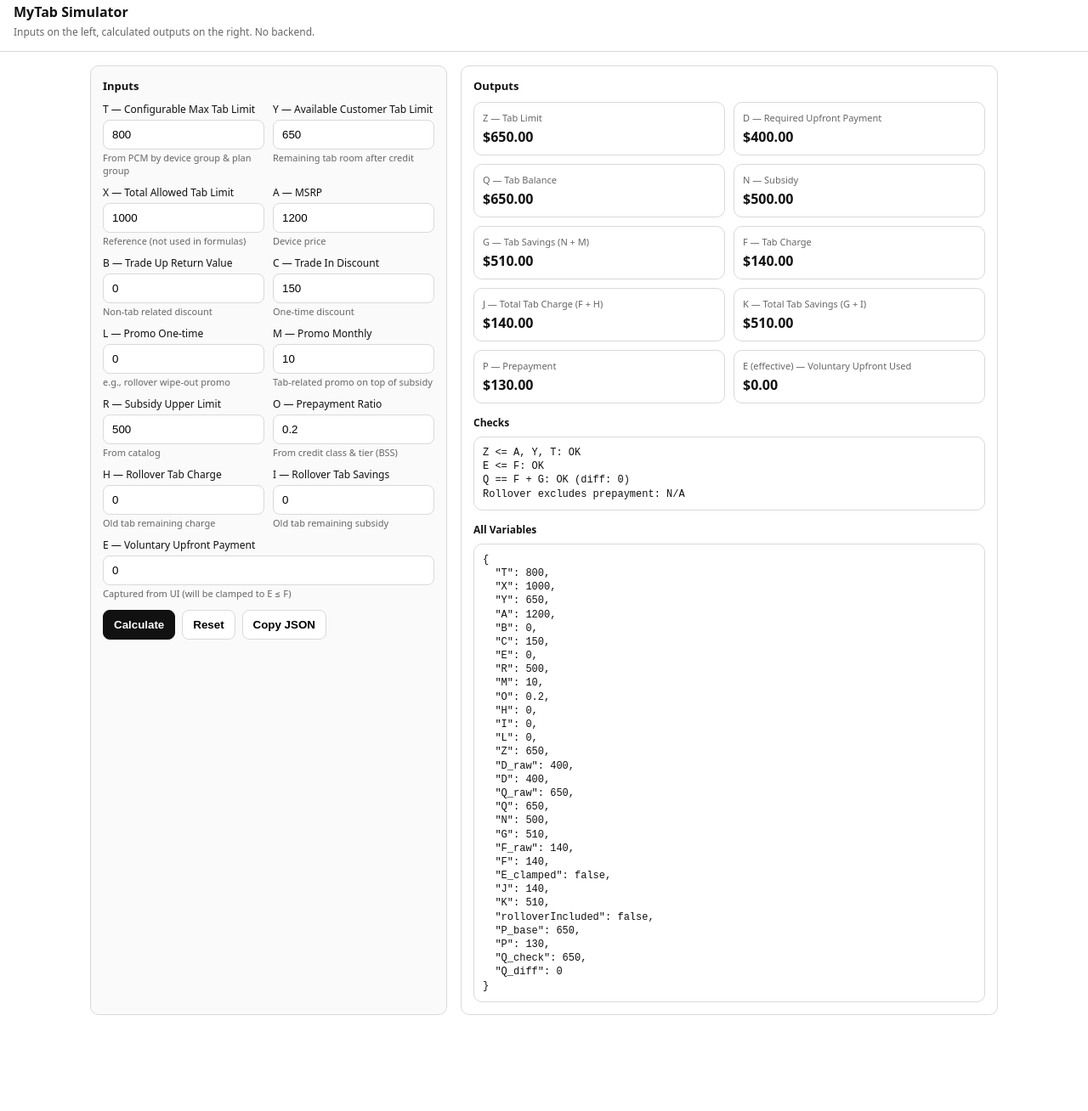
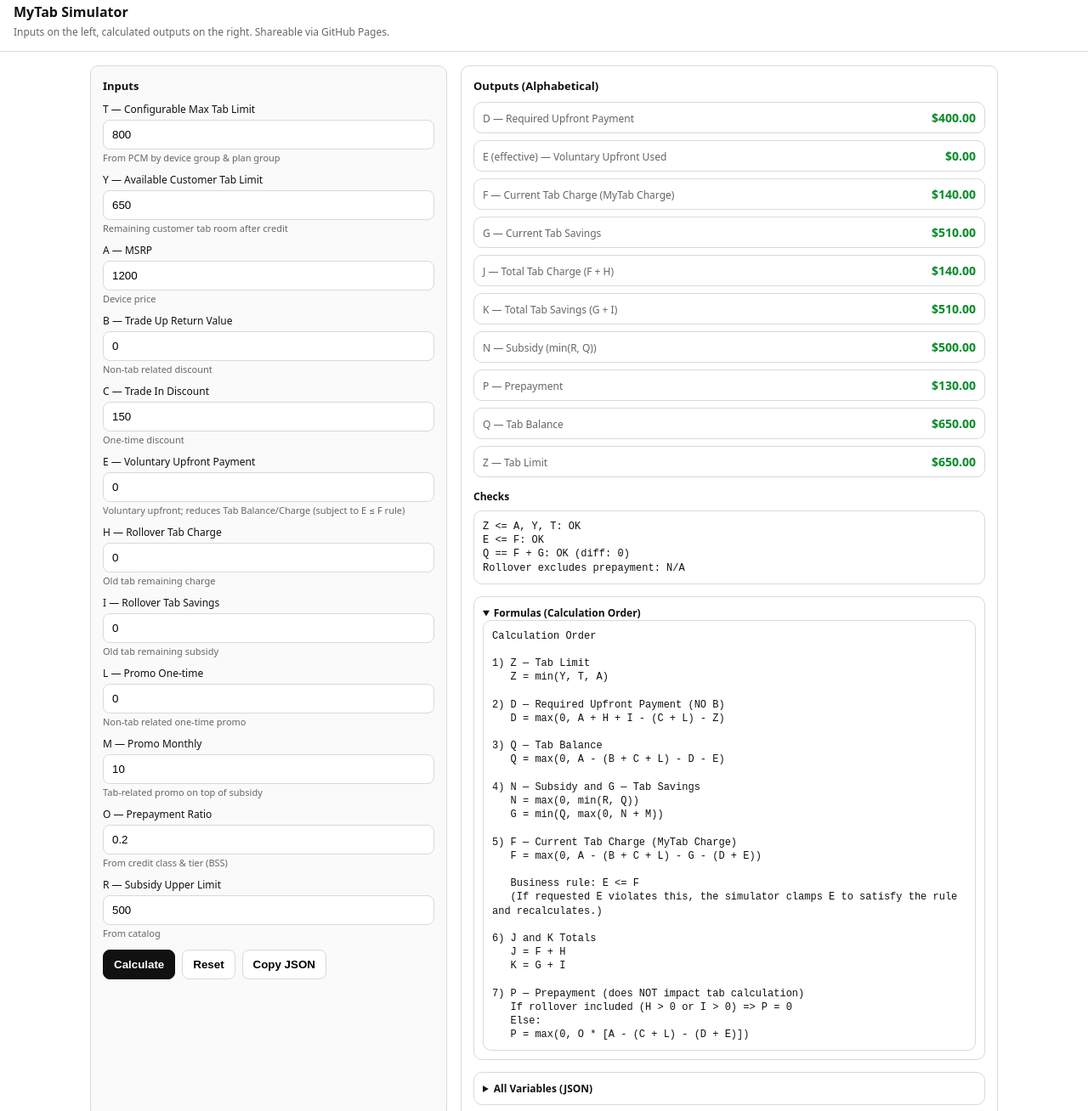
Before and after one commit to Berkcanozen/tabSimulator, a plain HTML site: page index.html in a window 1280 px wide. Shown: the part 11-1319 px from the top of the page at 85% size. Before the commit the page ends 1222 px from the top, so only its background shows below. Drawn offline with Linux system fonts and the light colour scheme.

Commit message:
Update index.html

```diff
--- a/index.html
+++ b/index.html
@@ -5,43 +5,52 @@
   <meta name="viewport" content="width=device-width,initial-scale=1" />
   <title>MyTab Simulator</title>
   <style>
-    :root { --border:#d9d9d9; --muted:#666; --bg:#fff; --panel:#fafafa; }
-    * { box-sizing: border-box; }
-    body { margin: 0; font-family: system-ui, -apple-system, Segoe UI, Roboto, Arial, sans-serif; background: var(--bg); color:#111; }
-    header { padding: 14px 16px; border-bottom: 1px solid var(--border); }
-    header h1 { margin: 0; font-size: 16px; font-weight: 700; }
-    header p { margin: 4px 0 0; color: var(--muted); font-size: 12px; }
+    :root{
+      --border:#d9d9d9;
+      --muted:#666;
+      --bg:#fff;
+      --panel:#fafafa;
+      --green:#0a8a2a;
+    }
+    *{ box-sizing:border-box; }
+    body{ margin:0; font-family:system-ui,-apple-system,Segoe UI,Roboto,Arial,sans-serif; background:var(--bg); color:#111; }
+    header{ padding:14px 16px; border-bottom:1px solid var(--border); }
+    header h1{ margin:0; font-size:16px; font-weight:700; }
+    header p{ margin:4px 0 0; color:var(--muted); font-size:12px; }
 
-    .layout { display: grid; grid-template-columns: 420px 1fr; gap: 16px; padding: 16px; max-width: 1100px; margin: 0 auto; }
-    .card { border: 1px solid var(--border); border-radius: 10px; background: var(--panel); padding: 14px; }
-    .card h2 { margin: 0 0 10px; font-size: 13px; font-weight: 700; }
-    .grid { display: grid; grid-template-columns: 1fr 1fr; gap: 10px; }
-    label { display:block; font-size: 12px; color:#111; margin: 0 0 4px; }
-    .hint { font-size: 11px; color: var(--muted); margin-top: 2px; }
-    input { width: 100%; padding: 9px 10px; border: 1px solid var(--border); border-radius: 8px; background:#fff; }
-    .row { display:flex; gap: 8px; margin-top: 12px; flex-wrap: wrap; }
-    button { padding: 9px 12px; border-radius: 8px; border: 1px solid var(--border); background:#fff; cursor: pointer; font-weight: 600; }
-    button.primary { background:#111; color:#fff; border-color:#111; }
+    .layout{ display:grid; grid-template-columns: 420px 1fr; gap:16px; padding:16px; max-width:1100px; margin:0 auto; }
+    @media (max-width: 980px){ .layout{ grid-template-columns:1fr; } }
 
-    .results { background:#fff; border: 1px solid var(--border); border-radius: 10px; padding: 14px; }
-    .results h2 { margin: 0 0 10px; font-size: 13px; font-weight: 700; }
-    .kpis { display: grid; grid-template-columns: 1fr 1fr; gap: 10px; }
-    .kpi { border: 1px solid var(--border); border-radius: 10px; padding: 10px; background:#fff; }
-    .kpi .k { font-size: 11px; color: var(--muted); }
-    .kpi .v { margin-top: 4px; font-size: 16px; font-weight: 800; }
-    .section { margin-top: 14px; }
-    .section h3 { margin: 0 0 8px; font-size: 12px; font-weight: 700; }
-    pre { margin: 0; padding: 10px; border: 1px solid var(--border); border-radius: 10px; background:#fff; overflow:auto; font-size: 12px; line-height: 1.35; }
+    .card{ border:1px solid var(--border); border-radius:10px; background:var(--panel); padding:14px; }
+    .results{ border:1px solid var(--border); border-radius:10px; background:#fff; padding:14px; }
 
-    @media (max-width: 980px) {
-      .layout { grid-template-columns: 1fr; }
-    }
+    h2{ margin:0 0 10px; font-size:13px; font-weight:700; }
+    label{ display:block; font-size:12px; margin:0 0 4px; }
+    .hint{ font-size:11px; color:var(--muted); margin-top:2px; }
+
+    input{ width:100%; padding:9px 10px; border:1px solid var(--border); border-radius:8px; background:#fff; }
+    .field{ margin-bottom:10px; }
+
+    .row{ display:flex; gap:8px; margin-top:12px; flex-wrap:wrap; }
+    button{ padding:9px 12px; border-radius:8px; border:1px solid var(--border); background:#fff; cursor:pointer; font-weight:600; }
+    button.primary{ background:#111; color:#fff; border-color:#111; }
+
+    .list{ display:flex; flex-direction:column; gap:8px; }
+    .item{ display:flex; justify-content:space-between; gap:12px; align-items:baseline; padding:8px 10px; border:1px solid var(--border); border-radius:10px; }
+    .item .k{ font-size:12px; color:var(--muted); }
+    .item .v{ font-size:14px; font-weight:800; color:var(--green); }
+
+    .section{ margin-top:14px; }
+    .section h3{ margin:0 0 8px; font-size:12px; font-weight:700; }
+    pre{ margin:0; padding:10px; border:1px solid var(--border); border-radius:10px; background:#fff; overflow:auto; font-size:12px; line-height:1.35; white-space:pre-wrap; }
+    details{ border:1px solid var(--border); border-radius:10px; padding:10px; background:#fff; }
+    summary{ cursor:pointer; font-weight:700; font-size:12px; }
   </style>
 </head>
 <body>
 <header>
   <h1>MyTab Simulator</h1>
-    <p>Inputs on the left, calculated outputs on the right. No backend.</p>
+  <p>Inputs on the left, calculated outputs on the right. Shareable via GitHub Pages.</p>
 </header>
 
 <main class="layout">
@@ -49,78 +58,78 @@
   <section class="card">
     <h2>Inputs</h2>
 
-      <div class="grid">
-        <div>
+    <!-- T and Y at the top -->
+    <div class="field">
       <label for="T">T — Configurable Max Tab Limit</label>
       <input id="T" type="number" step="0.01" value="800" />
-          <div class="hint">From PCM by device group & plan group</div>
+      <div class="hint">From PCM by device group &amp; plan group</div>
     </div>
-        <div>
+
+    <div class="field">
       <label for="Y">Y — Available Customer Tab Limit</label>
       <input id="Y" type="number" step="0.01" value="650" />
-          <div class="hint">Remaining tab room after credit</div>
+      <div class="hint">Remaining customer tab room after credit</div>
     </div>
 
-        <div>
-          <label for="X">X — Total Allowed Tab Limit</label>
-          <input id="X" type="number" step="0.01" value="1000" />
-          <div class="hint">Reference (not used in formulas)</div>
-        </div>
-        <div>
+    <!-- Then remaining inputs in single column alphabetical by letter -->
+    <div class="field">
       <label for="A">A — MSRP</label>
       <input id="A" type="number" step="0.01" value="1200" />
       <div class="hint">Device price</div>
     </div>
 
-        <div>
+    <div class="field">
       <label for="B">B — Trade Up Return Value</label>
       <input id="B" type="number" step="0.01" value="0" />
       <div class="hint">Non-tab related discount</div>
     </div>
-        <div>
+
+    <div class="field">
       <label for="C">C — Trade In Discount</label>
       <input id="C" type="number" step="0.01" value="150" />
       <div class="hint">One-time discount</div>
     </div>
 
-        <div>
+    <div class="field">
+      <label for="E">E — Voluntary Upfront Payment</label>
+      <input id="E" type="number" step="0.01" value="0" />
+      <div class="hint">Voluntary upfront; reduces Tab Balance/Charge (subject to E ≤ F rule)</div>
+    </div>
+
+    <div class="field">
+      <label for="H">H — Rollover Tab Charge</label>
+      <input id="H" type="number" step="0.01" value="0" />
+      <div class="hint">Old tab remaining charge</div>
+    </div>
+
+    <div class="field">
+      <label for="I">I — Rollover Tab Savings</label>
+      <input id="I" type="number" step="0.01" value="0" />
+      <div class="hint">Old tab remaining subsidy</div>
+    </div>
+
+    <div class="field">
       <label for="L">L — Promo One-time</label>
       <input id="L" type="number" step="0.01" value="0" />
-          <div class="hint">e.g., rollover wipe-out promo</div>
+      <div class="hint">Non-tab related one-time promo</div>
     </div>
-        <div>
+
+    <div class="field">
       <label for="M">M — Promo Monthly</label>
       <input id="M" type="number" step="0.01" value="10" />
       <div class="hint">Tab-related promo on top of subsidy</div>
     </div>
 
-        <div>
+    <div class="field">
+      <label for="O">O — Prepayment Ratio</label>
+      <input id="O" type="number" step="0.0001" value="0.2" />
+      <div class="hint">From credit class &amp; tier (BSS)</div>
+    </div>
+
+    <div class="field">
       <label for="R">R — Subsidy Upper Limit</label>
       <input id="R" type="number" step="0.01" value="500" />
       <div class="hint">From catalog</div>
-        </div>
-        <div>
-          <label for="O">O — Prepayment Ratio</label>
-          <input id="O" type="number" step="0.0001" value="0.2" />
-          <div class="hint">From credit class & tier (BSS)</div>
-        </div>
-
-        <div>
-          <label for="H">H — Rollover Tab Charge</label>
-          <input id="H" type="number" step="0.01" value="0" />
-          <div class="hint">Old tab remaining charge</div>
-        </div>
-        <div>
-          <label for="I">I — Rollover Tab Savings</label>
-          <input id="I" type="number" step="0.01" value="0" />
-          <div class="hint">Old tab remaining subsidy</div>
-        </div>
-      </div>
-
-      <div style="margin-top:10px;">
-        <label for="E">E — Voluntary Upfront Payment</label>
-        <input id="E" type="number" step="0.01" value="0" />
-        <div class="hint">Captured from UI (will be clamped to E ≤ F)</div>
     </div>
 
     <div class="row">
@@ -130,21 +139,22 @@
     </div>
   </section>
 
-    <!-- RIGHT: Outputs -->
+  <!-- RIGHT: Outputs + Formulas -->
   <section class="results">
-      <h2>Outputs</h2>
+    <h2>Outputs (Alphabetical)</h2>
 
-      <div class="kpis">
-        <div class="kpi"><div class="k">Z — Tab Limit</div><div class="v" id="outZ">—</div></div>
-        <div class="kpi"><div class="k">D — Required Upfront Payment</div><div class="v" id="outD">—</div></div>
-        <div class="kpi"><div class="k">Q — Tab Balance</div><div class="v" id="outQ">—</div></div>
-        <div class="kpi"><div class="k">N — Subsidy</div><div class="v" id="outN">—</div></div>
-        <div class="kpi"><div class="k">G — Tab Savings (N + M)</div><div class="v" id="outG">—</div></div>
-        <div class="kpi"><div class="k">F — Tab Charge</div><div class="v" id="outF">—</div></div>
-        <div class="kpi"><div class="k">J — Total Tab Charge (F + H)</div><div class="v" id="outJ">—</div></div>
-        <div class="kpi"><div class="k">K — Total Tab Savings (G + I)</div><div class="v" id="outK">—</div></div>
-        <div class="kpi"><div class="k">P — Prepayment</div><div class="v" id="outP">—</div></div>
-        <div class="kpi"><div class="k">E (effective) — Voluntary Upfront Used</div><div class="v" id="outE">—</div></div>
+    <!-- Alphabetical single column: D, E(effective), F, G, J, K, N, P, Q, Z -->
+    <div class="list">
+      <div class="item"><div class="k">D — Required Upfront Payment</div><div class="v" id="outD">—</div></div>
+      <div class="item"><div class="k">E (effective) — Voluntary Upfront Used</div><div class="v" id="outE">—</div></div>
+      <div class="item"><div class="k">F — Current Tab Charge (MyTab Charge)</div><div class="v" id="outF">—</div></div>
+      <div class="item"><div class="k">G — Current Tab Savings</div><div class="v" id="outG">—</div></div>
+      <div class="item"><div class="k">J — Total Tab Charge (F + H)</div><div class="v" id="outJ">—</div></div>
+      <div class="item"><div class="k">K — Total Tab Savings (G + I)</div><div class="v" id="outK">—</div></div>
+      <div class="item"><div class="k">N — Subsidy (min(R, Q))</div><div class="v" id="outN">—</div></div>
+      <div class="item"><div class="k">P — Prepayment</div><div class="v" id="outP">—</div></div>
+      <div class="item"><div class="k">Q — Tab Balance</div><div class="v" id="outQ">—</div></div>
+      <div class="item"><div class="k">Z — Tab Limit</div><div class="v" id="outZ">—</div></div>
     </div>
 
     <div class="section">
@@ -153,8 +163,17 @@
     </div>
 
     <div class="section">
-        <h3>All Variables</h3>
+      <details open>
+        <summary>Formulas (Calculation Order)</summary>
+        <pre id="formulas"></pre>
+      </details>
+    </div>
+
+    <div class="section">
+      <details>
+        <summary>All Variables (JSON)</summary>
         <pre id="vars">—</pre>
+      </details>
     </div>
   </section>
 </main>
@@ -162,150 +181,190 @@
 <script>
   const $ = (id) => document.getElementById(id);
 
-    function n(v) {
+  function n(v){
     const x = Number(v);
     return Number.isFinite(x) ? x : 0;
   }
-
-    function money(x) {
+  function money(x){
     if (!Number.isFinite(x)) return String(x);
-      return new Intl.NumberFormat("en-CA", { style: "currency", currency: "CAD" }).format(x);
+    return new Intl.NumberFormat("en-CA", { style:"currency", currency:"CAD" }).format(x);
   }
 
-    function readInputs() {
-      const ids = ["T","X","Y","A","B","C","D","E","F","G","H","I","J","K","L","M","N","O","P","Q","R","Z"];
-      // only reading defined UI fields:
+  function readInputs(){
+    // Only the UI inputs that remain: (no X)
     return {
       T: n($("T").value),
-        X: n($("X").value),
       Y: n($("Y").value),
       A: n($("A").value),
       B: n($("B").value),
       C: n($("C").value),
-        E: n($("E").value),
-        R: n($("R").value),
-        M: n($("M").value),
-        O: n($("O").value),
+      E_input: n($("E").value),
       H: n($("H").value),
       I: n($("I").value),
       L: n($("L").value),
+      M: n($("M").value),
+      O: n($("O").value),
+      R: n($("R").value),
     };
   }
 
-    function calculate(inp) {
-      // Order:
-      // 1) Z
-      // 2) D (no B)
-      // 3) Q
-      // 4) N, G
-      // 5) F (L once)
-      // 6) J, K
-      // 7) P (rollover excludes)
+  function calculate(inp){
+    // Your confirmed rules:
+    // 1) Z = min(Y, T, A)
+    // 2) D = A + (H + I) - (C + L) - Z      (NO B)
+    // 3) Q = A - (B + C + L) - D - E
+    // 4) N = min(R, Q), G = min(Q, N + M)
+    // 5) F = A - (B + C + L) - G - (D + E)  (L only once)
+    // 6) J = F + H, K = G + I
+    // 7) P = 0 if rollover (H>0 or I>0) else O * [A - (C + L) - (D + E)]
+    //
+    // E rule: E <= F (and E should reduce F). We solve this with a short fixed-point iteration.
+
     const out = { ...inp };
 
-      // 1) Tab Limit
+    // Step 1: Z
     out.Z = Math.min(out.Y, out.T, out.A);
 
-      // 2) Required Upfront Payment (D) — confirmed: NO B
-      // D = A + (H + I) - (C + L) - Z
+    // Step 2: D (NO B)
     out.D_raw = out.A + out.H + out.I - (out.C + out.L) - out.Z;
     out.D = Math.max(0, out.D_raw);
 
-      // 3) Tab Balance (Q)
-      // Q = A - (B + C + L) - D - E
-      out.Q_raw = out.A - (out.B + out.C + out.L) - out.D - out.E;
-      out.Q = Math.max(0, out.Q_raw);
+    // Iterative solve for E effective under constraint E <= F
+    // Start with requested E_input; recompute until stable.
+    let E = Math.max(0, out.E_input);
+    let clamped = false;
 
-      // 4) Subsidy (N) and Tab Savings (G)
-      // N = min(R, Q); G = N + M; G <= Q
-      out.N = Math.max(0, Math.min(out.R, out.Q));
-      out.G = Math.max(0, out.N + out.M);
-      out.G = Math.min(out.G, out.Q);
+    for (let i = 0; i < 10; i++){
+      // Step 3: Q
+      const Q_raw = out.A - (out.B + out.C + out.L) - out.D - E;
+      const Q = Math.max(0, Q_raw);
 
-      // 5) Tab Charge (F) — L subtracted once (confirmed)
-      // F = A - (B + C + L) - G - (D + E)
-      out.F_raw = out.A - (out.B + out.C + out.L) - out.G - (out.D + out.E);
-      out.F = Math.max(0, out.F_raw);
+      // Step 4: N, G
+      const N = Math.max(0, Math.min(out.R, Q));
+      let G = Math.max(0, N + out.M);
+      G = Math.min(G, Q);
 
-      // Rule: E <= F. If violated, clamp E and recompute Q, N, G, F consistently.
-      if (out.E > out.F) {
-        out.E_clamped = true;
-        out.E = out.F;
+      // Step 5: F
+      const F_raw = out.A - (out.B + out.C + out.L) - G - (out.D + E);
+      const F = Math.max(0, F_raw);
 
-        out.Q_raw = out.A - (out.B + out.C + out.L) - out.D - out.E;
-        out.Q = Math.max(0, out.Q_raw);
+      // Enforce E <= F
+      const newE = Math.min(out.E_input, F);
+      clamped = clamped || (newE < out.E_input);
 
-        out.N = Math.max(0, Math.min(out.R, out.Q));
-        out.G = Math.max(0, out.N + out.M);
-        out.G = Math.min(out.G, out.Q);
+      // If stable, finalize
+      if (Math.abs(newE - E) < 0.0001){
+        out.Q_raw = Q_raw; out.Q = Q;
+        out.N = N; out.G = G;
+        out.F_raw = F_raw; out.F = F;
+        E = newE;
+        break;
+      }
+      E = newE;
 
-        out.F_raw = out.A - (out.B + out.C + out.L) - out.G - (out.D + out.E);
-        out.F = Math.max(0, out.F_raw);
-      } else {
-        out.E_clamped = false;
+      // On last iteration, finalize anyway
+      if (i === 9){
+        out.Q_raw = Q_raw; out.Q = Q;
+        out.N = N; out.G = G;
+        out.F_raw = F_raw; out.F = F;
+      }
     }
 
-      // 6) Totals
+    out.E = E;
+    out.E_clamped = clamped;
+
+    // Step 6: J, K
     out.J = out.F + out.H;
     out.K = out.G + out.I;
 
-      // 7) Prepayment
-      // Rollover and prepayment exclude each other -> if rollover included => P = 0
-      // rolloverIncluded = (H>0 || I>0)
-      // P = O * [A - (C + L) - (D + E)]
+    // Step 7: P (rollover excludes)
     out.rolloverIncluded = (out.H > 0) || (out.I > 0);
     out.P_base = out.A - (out.C + out.L) - (out.D + out.E);
     out.P = out.rolloverIncluded ? 0 : Math.max(0, out.O * out.P_base);
 
     // Sanity
     out.Q_check = out.F + out.G;
-      out.Q_diff = (out.Q_check - out.Q);
+    out.Q_diff = out.Q_check - out.Q;
 
     return out;
   }
 
-    function render(out) {
-      $("outZ").textContent = money(out.Z);
+  function render(out){
     $("outD").textContent = money(out.D);
-      $("outQ").textContent = money(out.Q);
-      $("outN").textContent = money(out.N);
+    $("outE").textContent = money(out.E);
+    $("outF").textContent = money(out.F);
     $("outG").textContent = money(out.G);
-      $("outF").textContent = money(out.F);
     $("outJ").textContent = money(out.J);
     $("outK").textContent = money(out.K);
+    $("outN").textContent = money(out.N);
     $("outP").textContent = money(out.P);
-      $("outE").textContent = money(out.E);
+    $("outQ").textContent = money(out.Q);
+    $("outZ").textContent = money(out.Z);
 
     const checks = [];
-      checks.push(`Z <= A, Y, T: ${ (out.Z <= out.A && out.Z <= out.Y && out.Z <= out.T) ? "OK" : "FAIL" }`);
-      checks.push(`E <= F: ${ (out.E <= out.F) ? "OK" : "FAIL" }${ out.E_clamped ? " (E was clamped)" : "" }`);
-      checks.push(`Q == F + G: ${ Math.abs(out.Q_diff) < 0.0001 ? "OK" : "WARN" } (diff: ${out.Q_diff})`);
-      checks.push(`Rollover excludes prepayment: ${ out.rolloverIncluded ? (out.P === 0 ? "OK" : "FAIL") : "N/A" }`);
+    checks.push(`Z <= A, Y, T: ${(out.Z <= out.A && out.Z <= out.Y && out.Z <= out.T) ? "OK" : "FAIL"}`);
+    checks.push(`E <= F: ${(out.E <= out.F) ? "OK" : "FAIL"}${out.E_clamped ? " (requested E was clamped)" : ""}`);
+    checks.push(`Q == F + G: ${(Math.abs(out.Q_diff) < 0.0001) ? "OK" : "WARN"} (diff: ${out.Q_diff})`);
+    checks.push(`Rollover excludes prepayment: ${out.rolloverIncluded ? (out.P === 0 ? "OK" : "FAIL") : "N/A"}`);
     $("checks").textContent = checks.join("\n");
 
     $("vars").textContent = JSON.stringify(out, null, 2);
   }
 
-    function run() {
+  function setFormulas(){
+    $("formulas").textContent =
+`Calculation Order
+
+1) Z — Tab Limit
+   Z = min(Y, T, A)
+
+2) D — Required Upfront Payment (NO B)
+   D = max(0, A + H + I - (C + L) - Z)
+
+3) Q — Tab Balance
+   Q = max(0, A - (B + C + L) - D - E)
+
+4) N — Subsidy and G — Tab Savings
+   N = max(0, min(R, Q))
+   G = min(Q, max(0, N + M))
+
+5) F — Current Tab Charge (MyTab Charge)
+   F = max(0, A - (B + C + L) - G - (D + E))
+
+   Business rule: E <= F
+   (If requested E violates this, the simulator clamps E to satisfy the rule and recalculates.)
+
+6) J and K Totals
+   J = F + H
+   K = G + I
+
+7) P — Prepayment (does NOT impact tab calculation)
+   If rollover included (H > 0 or I > 0) => P = 0
+   Else:
+   P = max(0, O * [A - (C + L) - (D + E)])`;
+  }
+
+  function run(){
     const inputs = readInputs();
     const out = calculate(inputs);
     render(out);
   }
 
-    function reset() {
+  function reset(){
     $("T").value = 800;
     $("Y").value = 650;
-      $("X").value = 1000;
+
     $("A").value = 1200;
     $("B").value = 0;
     $("C").value = 150;
+    $("E").value = 0;
+    $("H").value = 0;
+    $("I").value = 0;
     $("L").value = 0;
     $("M").value = 10;
+    $("O").value = 0.2;
     $("R").value = 500;
-      $("O").value = 0.2;
-      $("H").value = 0;
-      $("I").value = 0;
-      $("E").value = 0;
+
     run();
   }
 
@@ -317,11 +376,12 @@
     alert("Copied JSON to clipboard.");
   });
 
-    // auto-calc on change
-    ["T","X","Y","A","B","C","E","R","M","O","H","I","L"].forEach(id => {
+  // Auto-calc on input change (still keeps Calculate button behavior)
+  ["T","Y","A","B","C","E","H","I","L","M","O","R"].forEach(id => {
     $(id).addEventListener("input", run);
   });
 
+  setFormulas();
   run();
 </script>
 </body>
```
Lines whose indentation alone changed are shown as unchanged.
